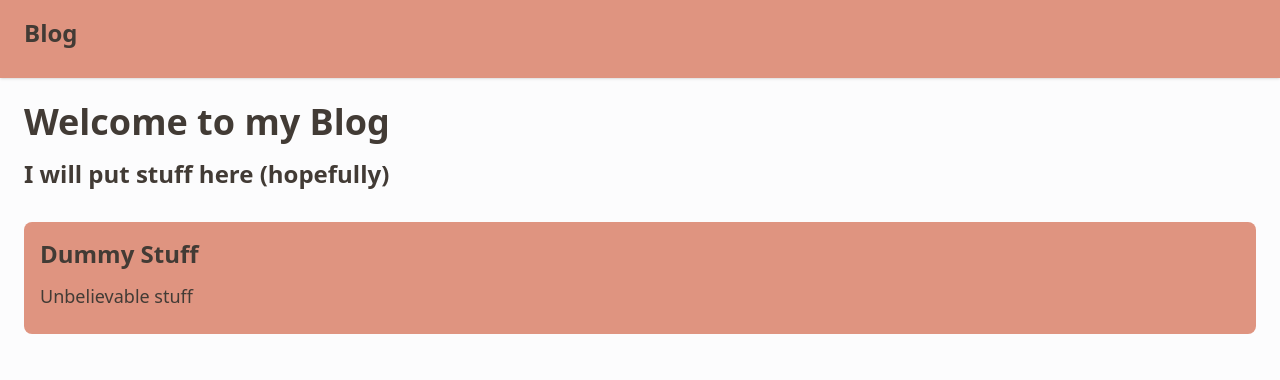
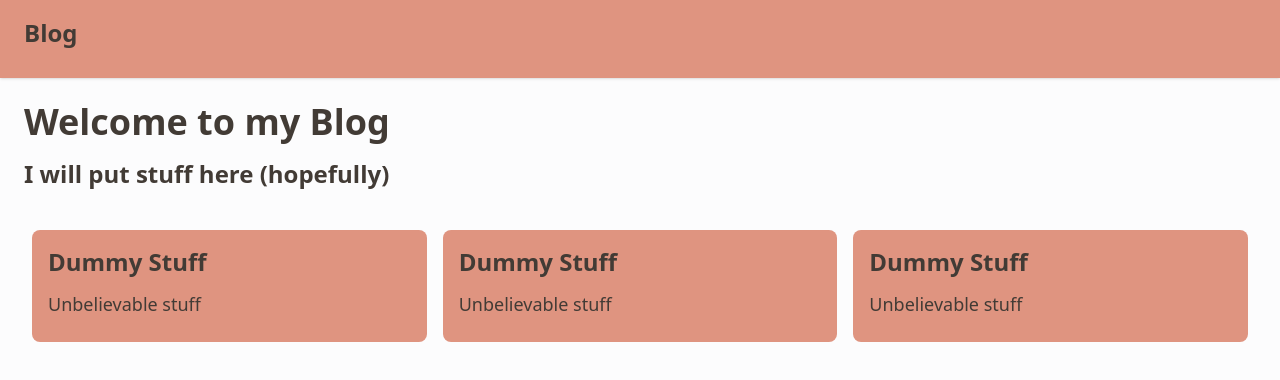
Before and after one commit to HaGeza/HaGezaBlog, a SvelteKit app in the folder app/: page / in a window 1280 px wide. Shown: the top 380 px of the page. Built offline with nearby package versions, Linux system fonts and the light colour scheme; some icons are missing.

Commit message:
card hover and grid

```diff
--- a/app/src/routes/+page.svelte
+++ b/app/src/routes/+page.svelte
@@ -2,10 +2,20 @@
 	<h1 class="title">Welcome to my Blog</h1>
 	<h2 class="subtitle">I will put stuff here (hopefully)</h2>
 
-	<div class="mt-8">
-		<article class="card">
+	<div class="card-grid mt-8">
+		<div class="card">
 			<h3 class="subtitle">Dummy Stuff</h3>
 			<p class="description">Unbelievable stuff</p>
-		</article>
+		</div>
+
+		<div class="card">
+			<h3 class="subtitle">Dummy Stuff</h3>
+			<p class="description">Unbelievable stuff</p>
+		</div>
+
+		<div class="card">
+			<h3 class="subtitle">Dummy Stuff</h3>
+			<p class="description">Unbelievable stuff</p>
+		</div>
 	</div>
 </div>
--- a/app/src/routes/layout.css
+++ b/app/src/routes/layout.css
@@ -9,7 +9,10 @@
 }
 
 html, body {
-    @apply h-full bg-platinum-900 dark:bg-ocean text-black-600 dark:text-almond-cream-500 transition-colors duration-300;
+    @apply h-full
+        bg-platinum-900 dark:bg-ocean
+        text-black-600 dark:text-almond-cream-500
+        transition-colors duration-300;
 }
 
 /* Typography Classes */
@@ -26,15 +29,26 @@ html, body {
 }
 
 /* Units */
+.card-grid {
+    @apply grid grid-cols-1 md:grid-cols-2 lg:grid-cols-3;
+}
+
 .card {
-    @apply mt-4 rounded-lg bg-burnt-peach-600 p-4 dark:bg-ocean-600
+    @apply m-2 rounded-lg
+        bg-burnt-peach-600 p-4 dark:bg-ocean-600
+        hover:scale-105 duration-600;
 }
 
 /* Navbar */
 .navbar {
-    @apply w-full px-6 py-4 bg-burnt-peach-600 dark:bg-ocean-600 shadow-sm border-burnt-peach-200 dark:border-ocean-600 flex items-center justify-between;
+    @apply w-full px-6 py-4
+        bg-burnt-peach-600 dark:bg-ocean-600
+        shadow-sm border-burnt-peach-200 dark:border-ocean-600
+        flex items-center justify-between;
 }
 
 .theme-toggle {
-    @apply p-2 rounded-lg hover:bg-platinum-700 dark:hover:bg-ocean-400 cursor-pointer;
+    @apply p-2 rounded-lg
+        hover:bg-platinum-700 dark:hover:bg-ocean-400
+        cursor-pointer;
 }
```
